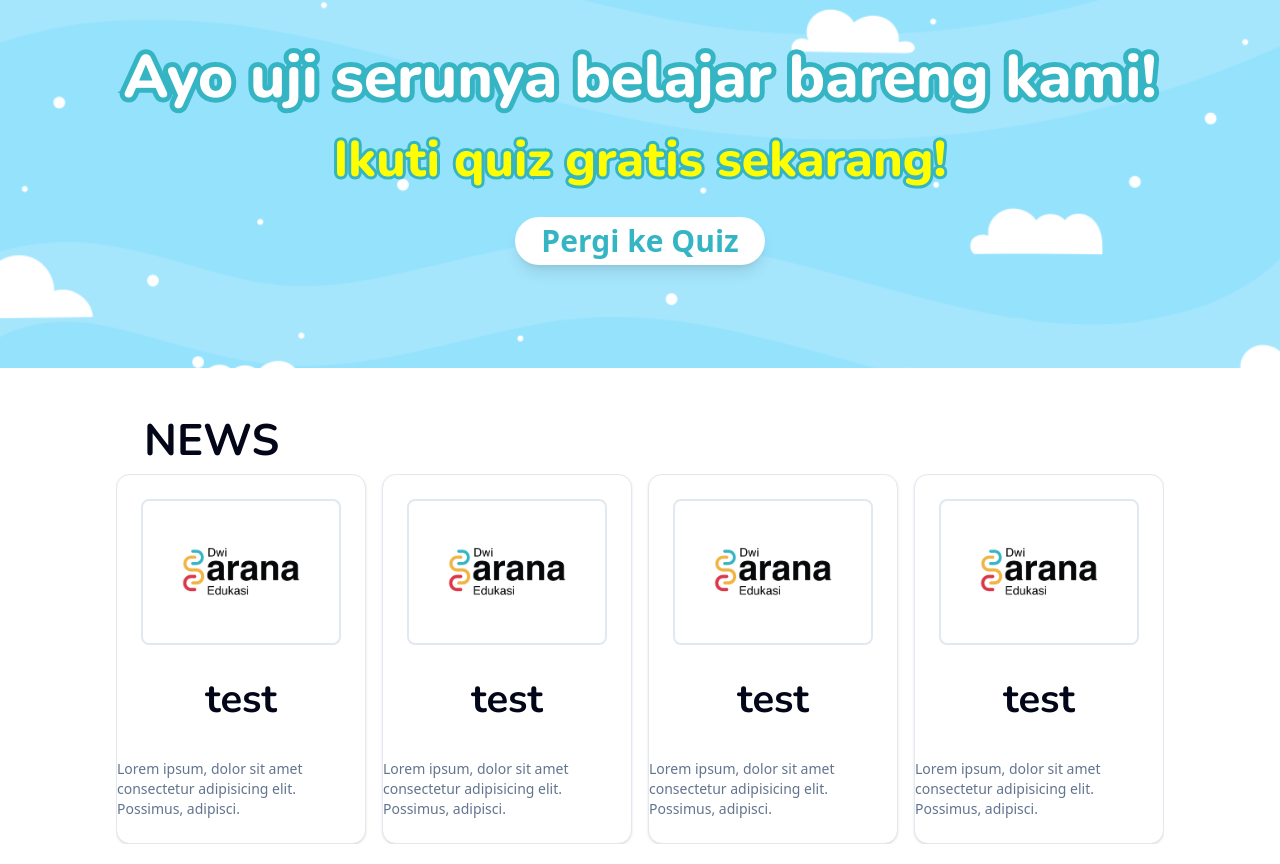
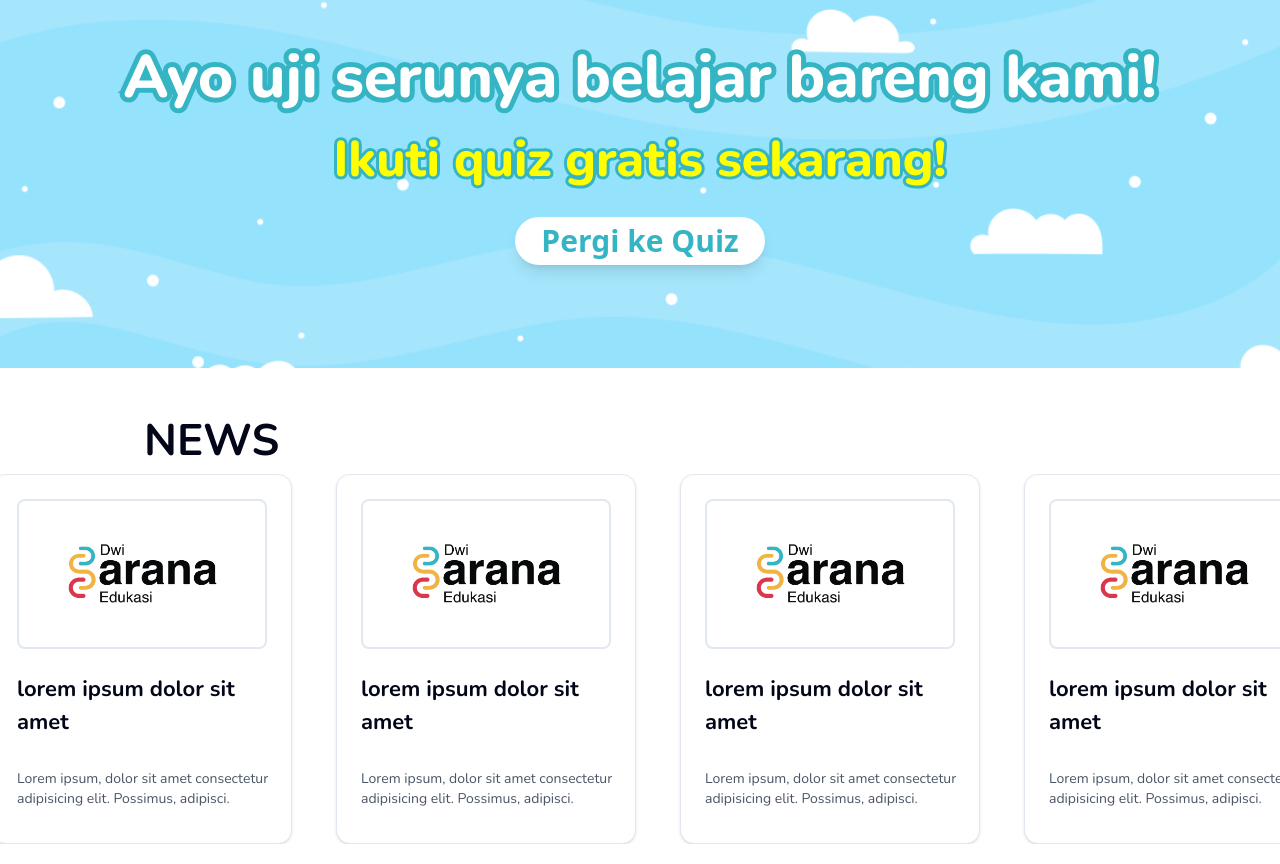
Before and after one commit to Harraazz/dseprod, a Next.js app: page / in a window 1280 px wide. Shown: the part 4100-4964 px from the top of the page. Built offline with nearby package versions, Linux system fonts and the light colour scheme.

Commit message:
update mas

```diff
--- a/components/Berita.tsx
+++ b/components/Berita.tsx
@@ -21,20 +21,44 @@ import {
 
 function Berita() {
   return (
-    <div className="mb-5 flex flex-col items-center justify-center">
+    <div className="mb-1 flex flex-col items-center justify-center">
       <Carousel>
-        <CarouselContent className="">
+        <CarouselContent className="flex gap-x-4 py-0">
           <CarouselItem className="basis-1/4">
-            <Cardnews Gambar="/DSE Logo 1.png" title="test" bgColor="" />
+            <Cardnews
+              Gambar="/DSE Logo 1.png"
+              title="lorem ipsum dolor sit amet"
+              bgColor=""
+              description="Lorem ipsum, dolor sit amet consectetur adipisicing elit. Possimus,
+          adipisci."
+            />
           </CarouselItem>
           <CarouselItem className="basis-1/4">
-            <Cardnews Gambar="/DSE Logo 1.png" title="test" bgColor="" />
+            <Cardnews
+              Gambar="/DSE Logo 1.png"
+              title="lorem ipsum dolor sit amet"
+              bgColor=""
+              description="Lorem ipsum, dolor sit amet consectetur adipisicing elit. Possimus,
+          adipisci."
+            />
           </CarouselItem>
           <CarouselItem className="basis-1/4">
-            <Cardnews Gambar="/DSE Logo 1.png" title="test" bgColor="" />
+            <Cardnews
+              Gambar="/DSE Logo 1.png"
+              title="lorem ipsum dolor sit amet"
+              bgColor=""
+              description="Lorem ipsum, dolor sit amet consectetur adipisicing elit. Possimus,
+          adipisci."
+            />
           </CarouselItem>
           <CarouselItem className="basis-1/4">
-            <Cardnews Gambar="/DSE Logo 1.png" title="test" bgColor="" />
+            <Cardnews
+              Gambar="/DSE Logo 1.png"
+              title="lorem ipsum dolor sit amet"
+              bgColor=""
+              description="Lorem ipsum, dolor sit amet consectetur adipisicing elit. Possimus,
+          adipisci."
+            />
           </CarouselItem>
         </CarouselContent>
       </Carousel>
--- a/components/CardNews.tsx
+++ b/components/CardNews.tsx
@@ -1,47 +1,57 @@
 import React from "react";
 import Image from "next/image";
-import { Button } from "@/components/ui/button";
 import {
   Card,
   CardContent,
   CardDescription,
-  CardFooter,
   CardHeader,
 } from "@/components/ui/card";
 
 interface ProgramProps {
   Gambar: string;
   title: string;
+  description: string;
   bgColor?: string;
 }
 
-function CardNews({ Gambar, title, bgColor = "#fff" }: ProgramProps) {
+function CardNews({
+  Gambar,
+  title,
+  description,
+  bgColor = "#fff",
+}: ProgramProps) {
   return (
-    <div>
     <Card
-        className="w-[250px] flex flex-col items-center h-[370px]"
+      className="w-[300px] h-[370px] flex flex-col"
       style={{ backgroundColor: bgColor }}
     >
-        <CardContent className="border-2 rounded-[8px] flex justify-center w-[200px] h-[400px] bg-white">
+      {/* Gambar */}
+      <CardContent className="flex justify-center items-center">
+        <div className="w-[250px] h-[150px] bg-white rounded-[8px] border-2 flex justify-center items-center">
           <Image
             src={Gambar}
             alt={title}
             width={153}
             height={189}
-            className="w-30 object-contain self-centerx"
+            className="object-contain"
           />
+        </div>
       </CardContent>
-        <CardHeader className="text-center justify-center text-[40px] font-regular font-bold">
+
+      {/* Judul */}
+      <CardHeader className="w-full items-start pl-6">
+        <h3 className="text-left text-[22px] font-regular font-bold">
           {title}
+        </h3>
       </CardHeader>
-        <CardDescription>
-          <p className="break-words whitespace-normal">
-            Lorem ipsum, dolor sit amet consectetur adipisicing elit. Possimus,
-            adipisci.
+
+      {/* Deskripsi */}
+      <CardDescription className="pl-6 pb-3 text-sm text-gray-600">
+        <p className="break-words whitespace-normal font-regular ">
+          {description}
         </p>
       </CardDescription>
     </Card>
-    </div>
   );
 }
 
--- /dev/null
+++ b/components/footer.tsx
@@ -0,0 +1,7 @@
+import React from "react";
+
+function footer() {
+  return <div>footer</div>;
+}
+
+export default footer;
```
Lines whose indentation alone changed are shown as unchanged.
